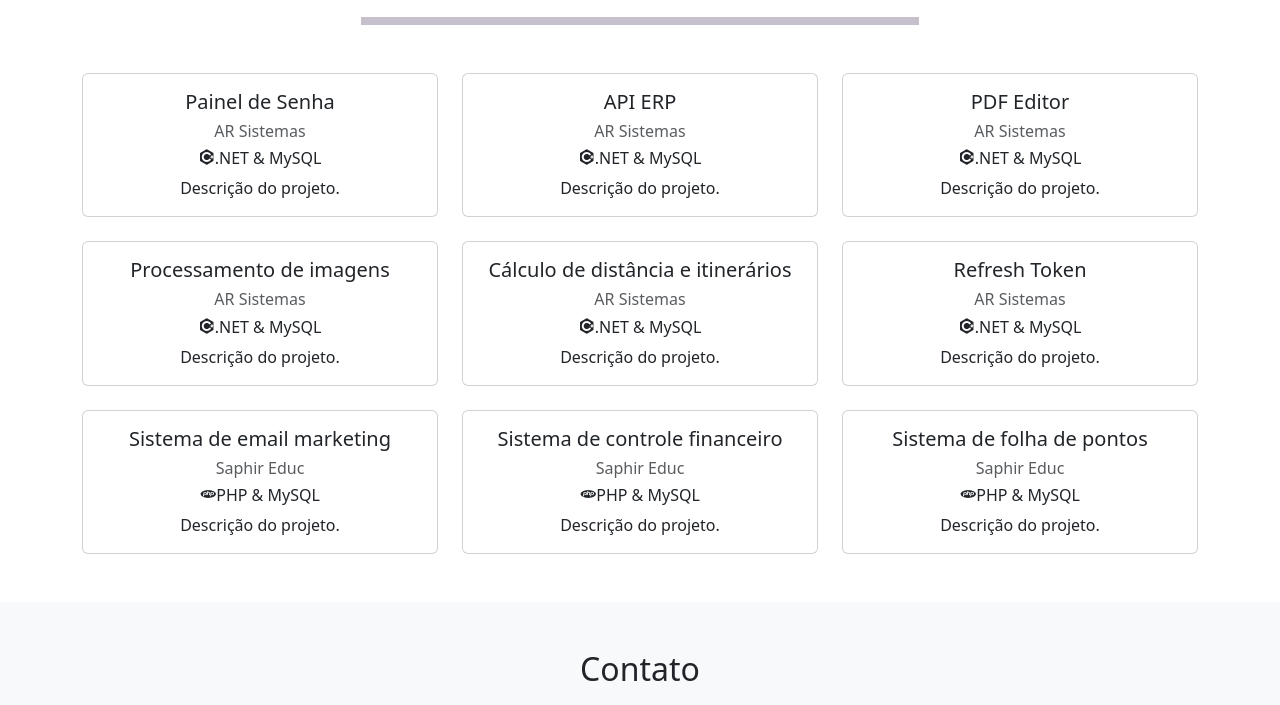
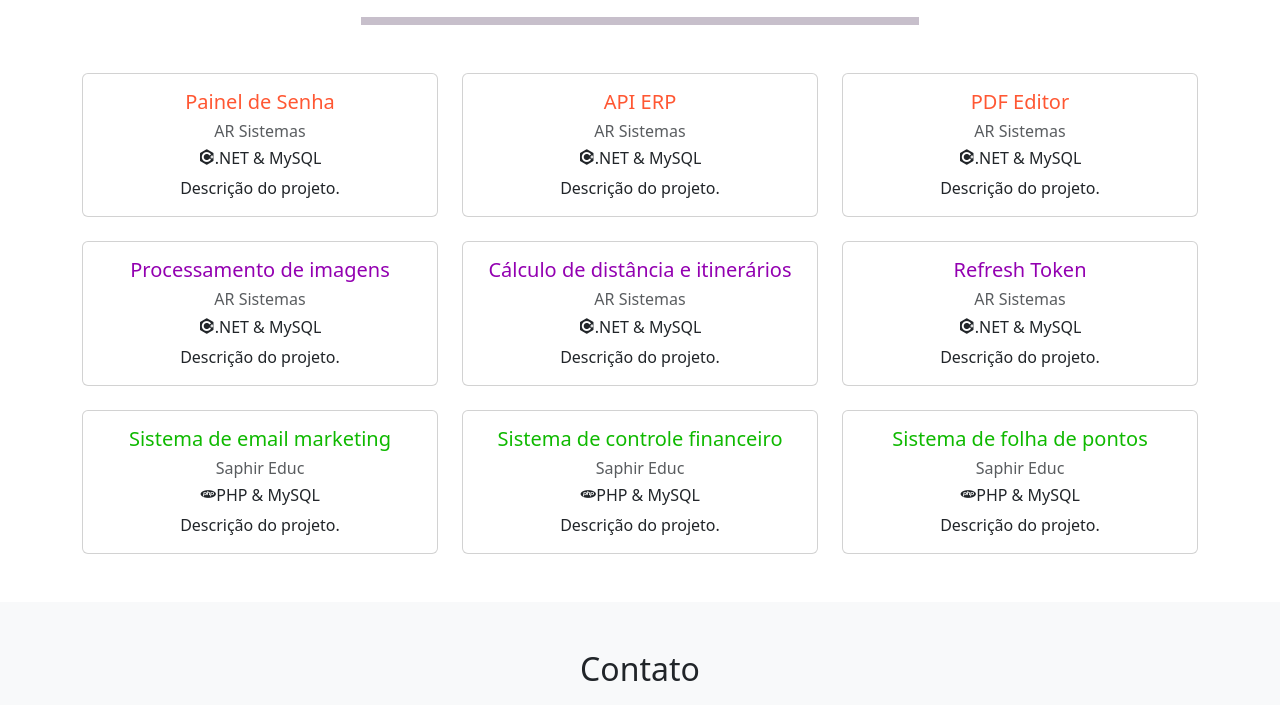
Before and after one commit to gabriel-artemio/gabriel-artemio.github.io, a plain HTML site: page index.html in a window 1280 px wide. Shown: the part 891-1596 px from the top of the page. Drawn offline with nearby package versions, Linux system fonts and the light colour scheme.

Commit message:
Update index.html

```diff
--- a/index.html
+++ b/index.html
@@ -86,7 +86,7 @@
                 <div class="col-md-4">
                     <div class="card">
                         <div class="card-body">
-                            <h5 class="card-title">Painel de Senha</h5>
+                            <h5 class="card-title" style="color: #ff5733;">Painel de Senha</h5>
                             <h6 class="card-title text-muted">AR Sistemas</h6>
                             <h6 class="card-title">
                                 <i class="devicon-csharp-plain"></i>.NET &
@@ -99,7 +99,7 @@
                 <div class="col-md-4">
                     <div class="card">
                         <div class="card-body">
-                            <h5 class="card-title">API ERP</h5>
+                            <h5 class="card-title" style="color: #ff5733;">API ERP</h5>
                             <h6 class="card-title text-muted">AR Sistemas</h6>
                             <h6 class="card-title">
                                 <i class="devicon-csharp-plain"></i>.NET &
@@ -112,7 +112,7 @@
                 <div class="col-md-4">
                     <div class="card">
                         <div class="card-body">
-                            <h5 class="card-title">PDF Editor</h5>
+                            <h5 class="card-title" style="color: #ff5733;">PDF Editor</h5>
                             <h6 class="card-title text-muted">AR Sistemas</h6>
                             <h6 class="card-title">
                                 <i class="devicon-csharp-plain"></i>.NET &
@@ -125,7 +125,7 @@
                 <div class="col-md-4">
                     <div class="card">
                         <div class="card-body">
-                            <h5 class="card-title">Processamento de imagens</h5>
+                            <h5 class="card-title" style="color: #9300b1;">Processamento de imagens</h5>
                             <h6 class="card-title text-muted">AR Sistemas</h6>
                             <h6 class="card-title">
                                 <i class="devicon-csharp-plain"></i>.NET &
@@ -138,7 +138,7 @@
                 <div class="col-md-4">
                     <div class="card">
                         <div class="card-body">
-                            <h5 class="card-title">Cálculo de distância e itinerários</h5>
+                            <h5 class="card-title" style="color: #9300b1;">Cálculo de distância e itinerários</h5>
                             <h6 class="card-title text-muted">AR Sistemas</h6>
                             <h6 class="card-title">
                                 <i class="devicon-csharp-plain"></i>.NET &
@@ -151,7 +151,7 @@
                 <div class="col-md-4">
                     <div class="card">
                         <div class="card-body">
-                            <h5 class="card-title">Refresh Token</h5>
+                            <h5 class="card-title" style="color: #9300b1;">Refresh Token</h5>
                             <h6 class="card-title text-muted">AR Sistemas</h6>
                             <h6 class="card-title">
                                 <i class="devicon-csharp-plain"></i>.NET &
@@ -164,7 +164,7 @@
                 <div class="col-md-4">
                     <div class="card">
                         <div class="card-body">
-                            <h5 class="card-title">Sistema de email marketing</h5>
+                            <h5 class="card-title" style="color: #0fb900;">Sistema de email marketing</h5>
                             <h6 class="card-title text-muted">Saphir Educ</h6>
                             <h6 class="card-title">
                                 <i class="devicon-php-plain"></i>PHP &
@@ -177,7 +177,7 @@
                 <div class="col-md-4">
                     <div class="card">
                         <div class="card-body">
-                            <h5 class="card-title">Sistema de controle financeiro</h5>
+                            <h5 class="card-title" style="color: #0fb900;">Sistema de controle financeiro</h5>
                             <h6 class="card-title text-muted">Saphir Educ</h6>
                             <h6 class="card-title">
                                 <i class="devicon-php-plain"></i>PHP &
@@ -190,7 +190,7 @@
                 <div class="col-md-4">
                     <div class="card">
                         <div class="card-body">
-                            <h5 class="card-title">Sistema de folha de pontos</h5>
+                            <h5 class="card-title" style="color: #0fb900;">Sistema de folha de pontos</h5>
                             <h6 class="card-title text-muted">Saphir Educ</h6>
                             <h6 class="card-title">
                                 <i class="devicon-php-plain"></i>PHP &
```
